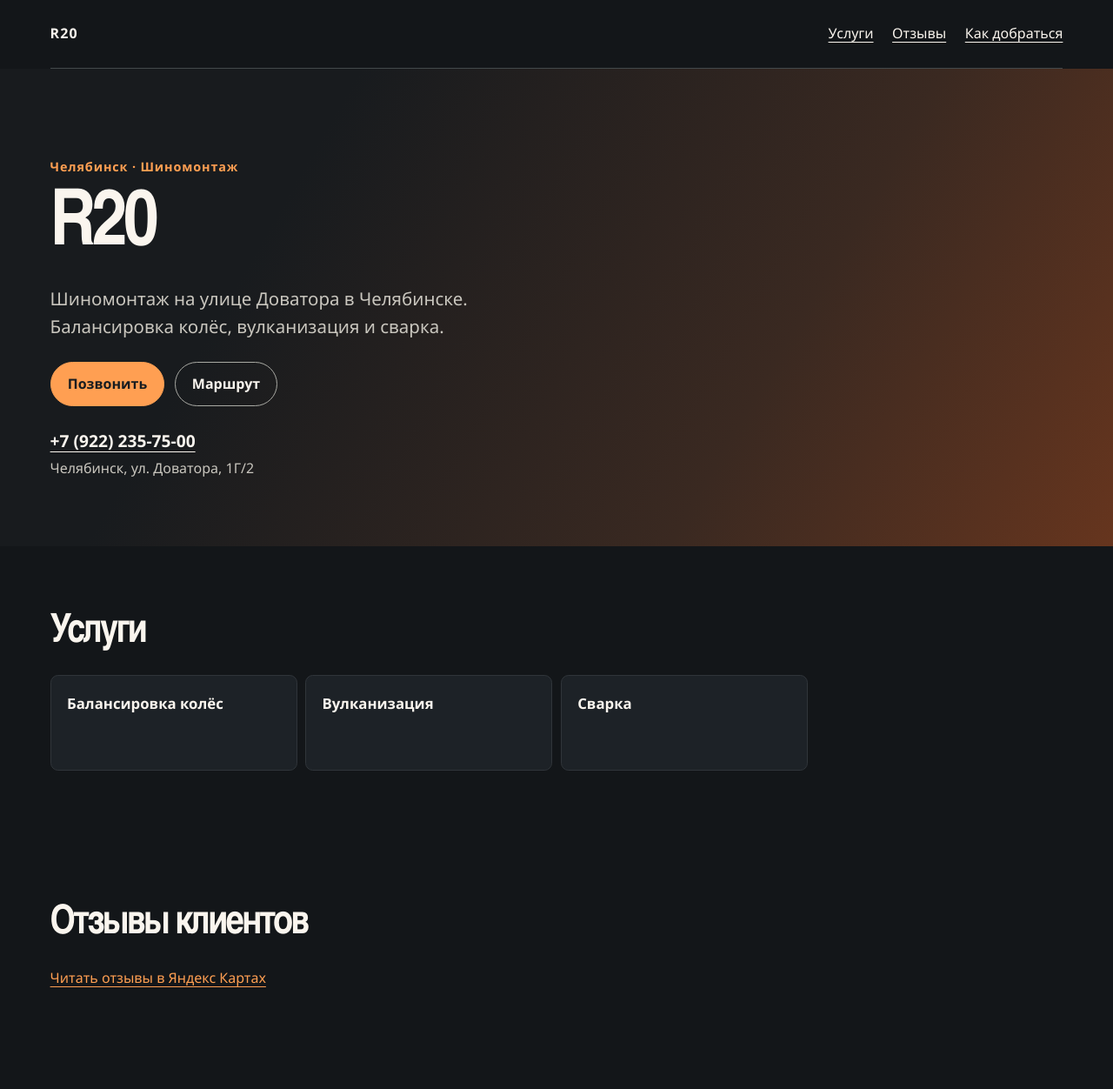
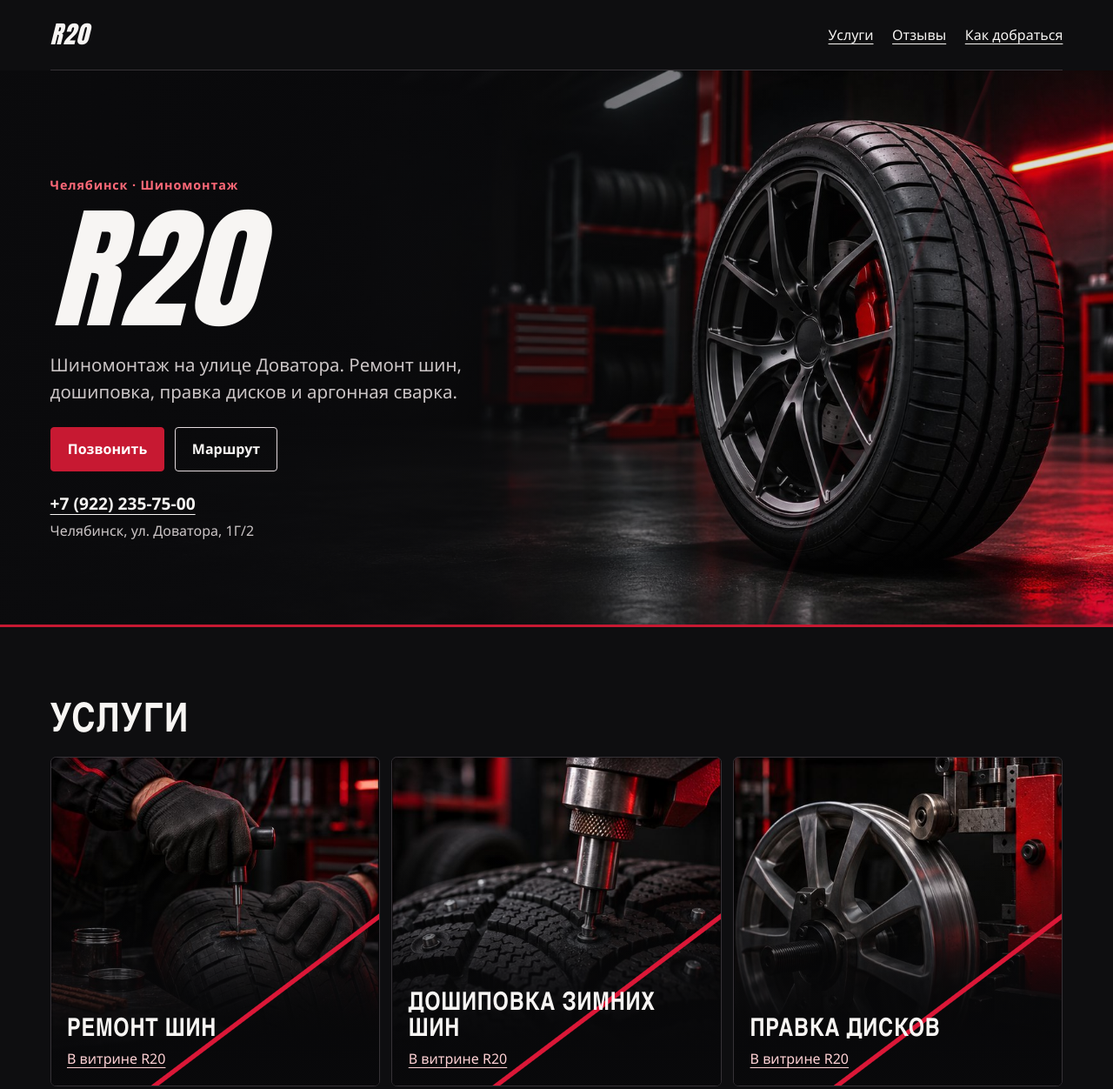
Before and after one commit to Vatsochek/demo-r20-chelyabinsk, a plain HTML site: page index.html in a window 1280 px wide. Shown: the top 1252 px of the page at 87% size. Drawn offline with Linux system fonts and the light colour scheme.

Commit message:
Update R20 demo with storefront-inspired design

```diff
--- a/index.html
+++ b/index.html
@@ -4,11 +4,11 @@
   <meta charset="utf-8">
   <meta name="viewport" content="width=device-width, initial-scale=1">
   <meta name="robots" content="noindex, nofollow">
-  <meta name="description" content="Шиномонтаж на улице Доватора в Челябинске. Балансировка колёс, вулканизация и сварка.">
+  <meta name="description" content="Шиномонтаж на улице Доватора. Ремонт шин, дошиповка, правка дисков и аргонная сварка.">
   <title>R20</title>
   <link rel="stylesheet" href="style.css">
 </head>
-<body class="theme-auto-service">
+<body class="theme-auto-service theme-r20">
 <a class="garage-skip" href="#main">К содержимому</a>
 <header class="garage-header garage-wrap">
   <a class="garage-brand" href="#main">R20</a>
@@ -18,11 +18,11 @@
 </header>
 <main id="main">
   <section class="garage-hero">
-
+    <img class="garage-photo" src="image-r20-chelyabinsk.jpg" alt="Иллюстрация колеса на фоне мастерской с красной подсветкой" fetchpriority="high">
     <div class="garage-lead garage-wrap">
       <p class="garage-category">Челябинск · Шиномонтаж</p>
       <h1>R20</h1>
-      <p class="garage-intro">Шиномонтаж на улице Доватора в Челябинске. Балансировка колёс, вулканизация и сварка.</p>
+      <p class="garage-intro">Шиномонтаж на улице Доватора. Ремонт шин, дошиповка, правка дисков и аргонная сварка.</p>
       <div class="garage-actions">
         <a class="garage-button" href="tel:+79222357500">Позвонить</a>
         <a class="garage-button garage-button-outline" href="https://yandex.com/maps/org/r20/94818836620/">Маршрут</a>
@@ -41,14 +41,23 @@
 
 
       </div>
-      <ul class="garage-service-list">
+      <ul class="garage-service-list" style="--r20-service-art: url('image-r20-chelyabinsk-services.jpg')">
+    <li><div><h3>Ремонт шин</h3></div>
+      <div class="garage-price"><a href="https://vk.com/market/product/remont-shin-226392648-12073344">В витрине R20</a></div>
+    </li>
+    <li><div><h3>Дошиповка зимних шин</h3></div>
+      <div class="garage-price"><a href="https://vk.com/market/product/doshipovka-zimnikh-shin-226392648-12073391">В витрине R20</a></div>
+    </li>
+    <li><div><h3>Правка дисков</h3></div>
+      <div class="garage-price"><a href="https://vk.com/market/product/pravka-diskov-226392648-12072105">В витрине R20</a></div>
+    </li>
+    <li><div><h3>Сварка аргоном</h3></div>
+      <div class="garage-price"><a href="https://vk.com/market/product/svarka-diskov-argonom-226392648-12073283">В витрине R20</a></div>
+    </li>
     <li><div><h3>Балансировка колёс</h3></div>
 
     </li>
     <li><div><h3>Вулканизация</h3></div>
-
-    </li>
-    <li><div><h3>Сварка</h3></div>
 
     </li></ul>
 
--- a/style.css
+++ b/style.css
@@ -335,3 +335,122 @@ h3 { font-size: 1.08rem; font-weight: 650; }
 @media (max-width: 375px) {
   .garage-hero h1 { font-size: clamp(1.9rem, 10vw, 2.4rem); }
 }
+
+.theme-r20 {
+  --garage-bg: #0e0e10;
+  --garage-ink: #f7f5f3;
+  --garage-muted: #cbc5c6;
+  --garage-line: #363237;
+  --garage-accent: #ff6978;
+  --r20-red: #c71932;
+  color-scheme: dark;
+}
+
+.theme-r20 .garage-brand {
+  font-family: Impact, "Arial Narrow", sans-serif;
+  font-size: 1.75rem;
+  font-style: italic;
+  letter-spacing: .045em;
+}
+
+.theme-r20 .garage-hero {
+  display: grid;
+  align-items: center;
+  min-height: clamp(28rem, 55vw, 40rem);
+  border-bottom: 3px solid var(--r20-red);
+  background: #131113;
+}
+
+.theme-r20 .garage-hero:has(.garage-photo)::after {
+  background:
+    linear-gradient(112deg, transparent 74%, #f42b481f 74.15%, transparent 74.55%),
+    linear-gradient(90deg, #0b0b0def, #0b0b0dc9 37%, #0b0b0d25 76%);
+}
+
+.theme-r20 .garage-photo { object-position: 68% center; }
+.theme-r20 .garage-hero h1,
+.theme-r20 .garage-section h2,
+.theme-r20 .garage-contact-band h2,
+.theme-r20 .garage-service-list h3 {
+  font-family: Impact, "Arial Narrow", "Segoe UI", sans-serif;
+  font-weight: 700;
+  letter-spacing: .025em;
+  text-transform: uppercase;
+}
+
+.theme-r20 .garage-hero h1 {
+  font-size: clamp(4.5rem, 12vw, 10rem);
+  font-style: italic;
+  line-height: .96;
+}
+
+.theme-r20 .garage-hero-contact { margin-top: 1.4rem; }
+.theme-r20 .garage-actions .garage-button,
+.theme-r20 .garage-contact-band .garage-button { border-radius: .25rem; }
+.theme-r20 .garage-actions .garage-button:not(.garage-button-outline) {
+  background: var(--r20-red);
+  border-color: var(--r20-red);
+  color: white;
+}
+.theme-r20 .garage-actions .garage-button-outline { border-color: #e3dadd; }
+
+.theme-r20 .garage-service-list { grid-template-columns: repeat(3, minmax(0, 1fr)); gap: .85rem; }
+.theme-r20 .garage-service-list li {
+  position: relative;
+  isolation: isolate;
+  justify-content: end;
+  align-items: start;
+  min-height: 8rem;
+  aspect-ratio: 1;
+  overflow: hidden;
+  border-color: var(--garage-line);
+  border-radius: .4rem;
+  background: #181417;
+}
+
+.theme-r20 .garage-service-list li::before,
+.theme-r20 .garage-service-list li::after {
+  content: "";
+  position: absolute;
+  z-index: -1;
+  inset: 0;
+}
+
+.theme-r20 .garage-service-list li::before {
+  background-image: var(--r20-service-art, none);
+  background-size: 300% 200%;
+  background-position: var(--r20-art-x, 0) var(--r20-art-y, 0);
+}
+
+.theme-r20 .garage-service-list li::after {
+  background:
+    linear-gradient(143deg, transparent 70%, #db1737 70.2%, #db1737 71%, transparent 71.2%),
+    linear-gradient(0deg, #09090bf5, #09090bbd 32%, transparent 72%);
+}
+
+.theme-r20 .garage-service-list li:nth-child(3n + 2) { --r20-art-x: 50%; }
+.theme-r20 .garage-service-list li:nth-child(3n) { --r20-art-x: 100%; }
+.theme-r20 .garage-service-list li:nth-child(n + 4) { --r20-art-y: 100%; }
+.theme-r20 .garage-service-list h3 { font-size: clamp(1.1rem, 2.25vw, 2.125rem); line-height: 1.04; }
+.theme-r20 .garage-price a { color: #ffd2d5; }
+.theme-r20 .garage-visit { background: #191619; }
+.theme-r20 .garage-contact-band { color: white; background: #af1430; }
+.theme-r20 .garage-contact-band .garage-button { border-color: #ffc0cb; }
+
+@media (max-width: 670px) {
+  .theme-r20 .garage-hero { min-height: 25rem; }
+  .theme-r20 .garage-hero:has(.garage-photo)::after {
+    background: linear-gradient(90deg, #09090bec, #09090bbd 55%, #09090b38);
+  }
+  .theme-r20 .garage-photo { object-position: 65% center; }
+  .theme-r20 .garage-service-list { grid-template-columns: repeat(2, minmax(0, 1fr)); gap: .65rem; }
+  .theme-r20 .garage-service-list li { padding: .7rem; }
+  .theme-r20 .garage-service-list h3 { font-size: clamp(1rem, 4.2vw, 1.65rem); }
+}
+
+@media (max-width: 420px) {
+  .theme-r20 .garage-service-list { grid-template-columns: minmax(0, 1fr); }
+  .theme-r20 .garage-service-list li { aspect-ratio: 3 / 2; padding: .9rem; }
+  .theme-r20 .garage-service-list li::before { bottom: auto; aspect-ratio: 1; }
+  .theme-r20 .garage-service-list h3 { font-size: clamp(1.35rem, 6vw, 1.65rem); }
+}
```
Also changed, not shown: image-r20-chelyabinsk-services.jpg (added), image-r20-chelyabinsk.jpg (added).
